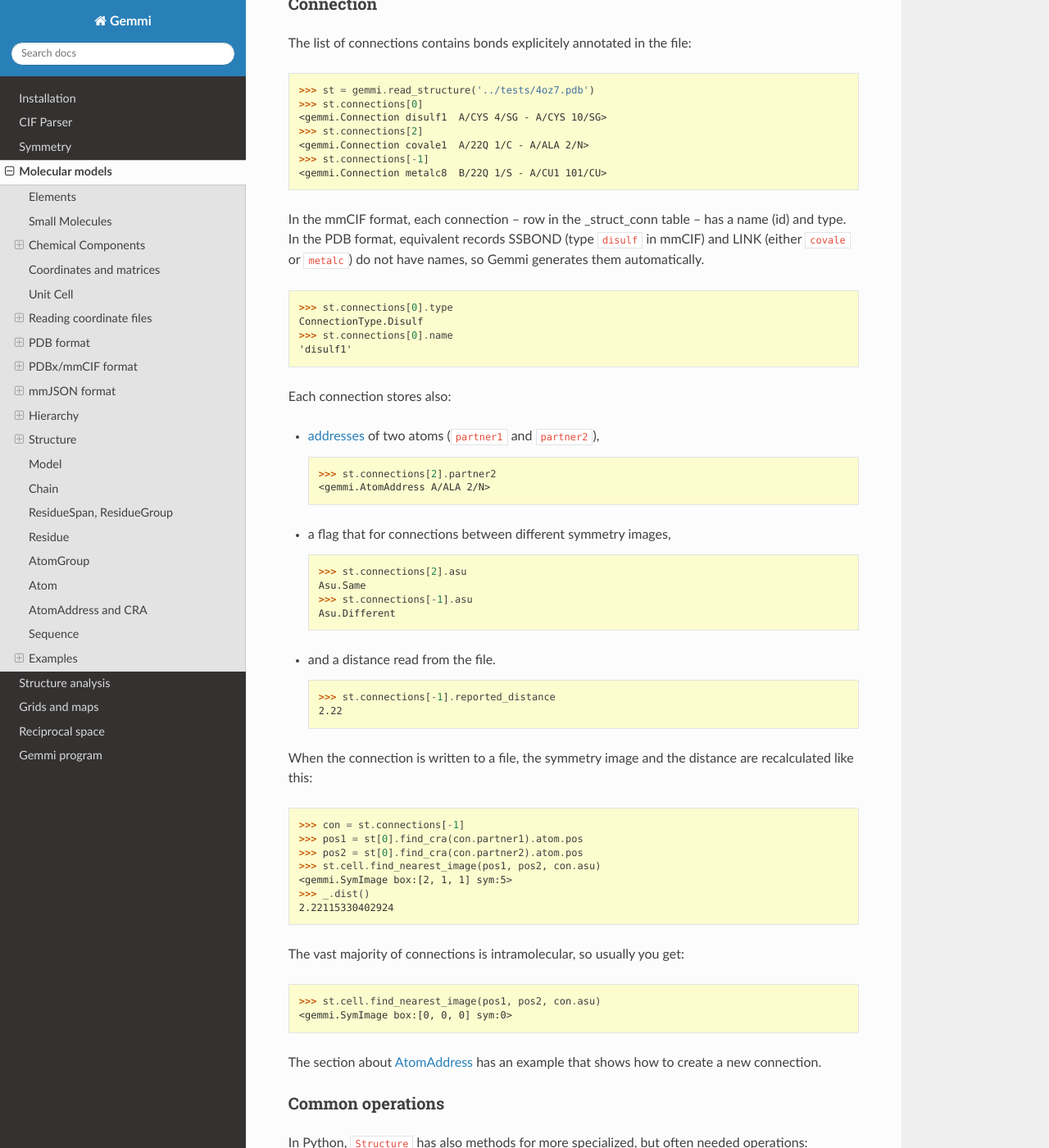
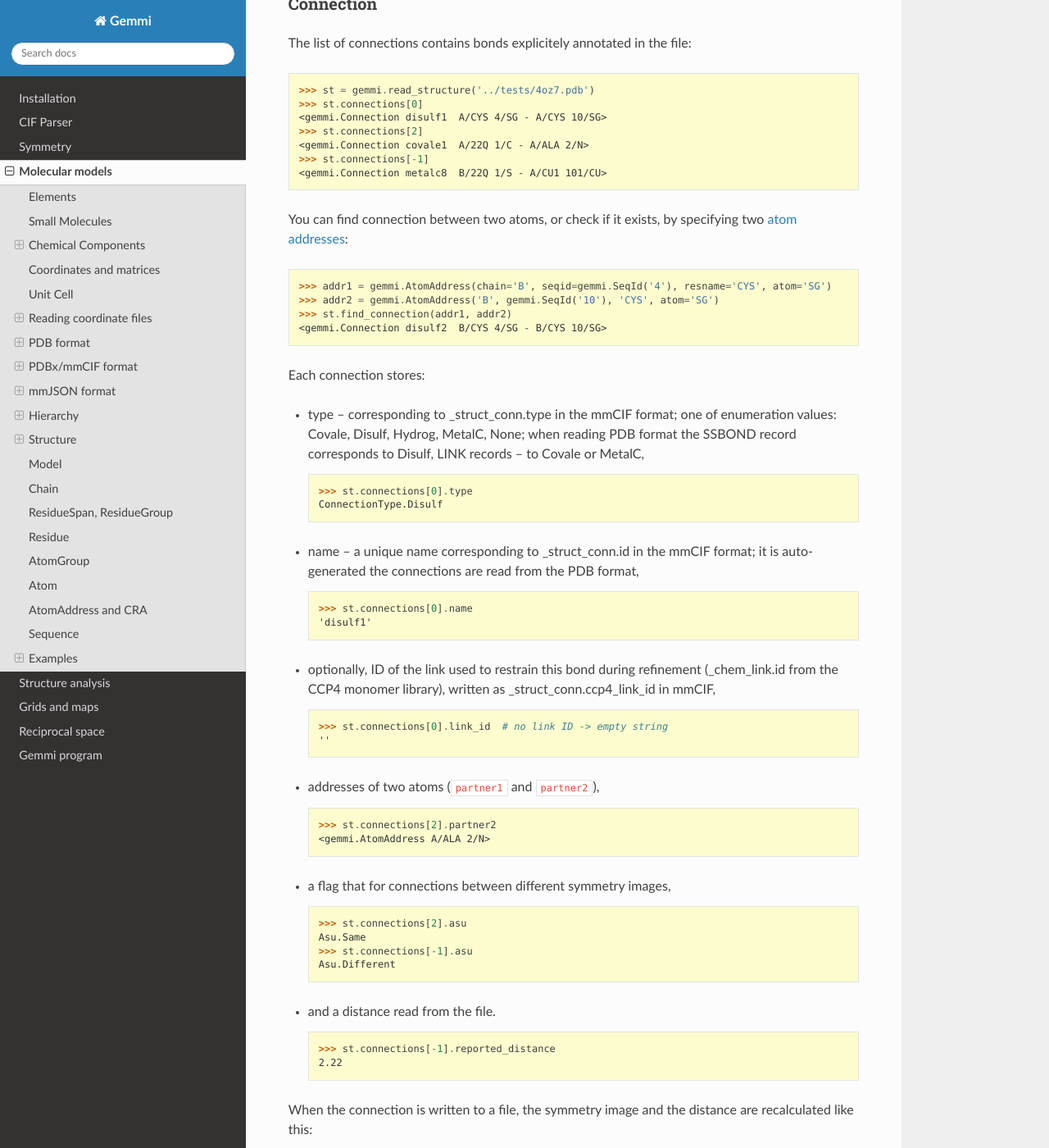
Before and after one commit to project-gemmi/gemmi, a Sphinx documentation site: the page built from docs/mol.rst, in a window 1280 px wide and 1400 px high, scrolled down 21915 px. Shown: the whole window at 82% size. Built offline with Sphinx 7.4.7 and the Read the Docs theme 2.0.0, drawn with Linux system fonts in a browser that asks for light colours.

Commit message:
Structure::find_connection()

```diff
--- a/docs/mol.rst
+++ b/docs/mol.rst
@@ -1228,23 +1228,46 @@ The list of connections contains bonds explicitely annotated in the file:
   >>> st.connections[-1]
   <gemmi.Connection metalc8  B/22Q 1/S - A/CU1 101/CU>
 
-In the mmCIF format, each connection -- row in the _struct_conn table --
-has a name (id) and type.
-In the PDB format, equivalent records SSBOND (type ``disulf`` in mmCIF)
-and LINK (either ``covale`` or ``metalc``) do not have names,
-so Gemmi generates them automatically.
-
-.. doctest::
-
-  >>> st.connections[0].type
-  ConnectionType.Disulf
-  >>> st.connections[0].name
-  'disulf1'
-
-Each connection stores also:
-
-* :ref:`addresses <atom_address>` of two atoms
-  (``partner1`` and ``partner2``),
+You can find connection between two atoms, or check if it exists,
+by specifying two :ref:`atom addresses <atom_address>`:
+
+.. doctest::
+
+  >>> addr1 = gemmi.AtomAddress(chain='B', seqid=gemmi.SeqId('4'), resname='CYS', atom='SG')
+  >>> addr2 = gemmi.AtomAddress('B', gemmi.SeqId('10'), 'CYS', atom='SG')
+  >>> st.find_connection(addr1, addr2)
+  <gemmi.Connection disulf2  B/CYS 4/SG - B/CYS 10/SG>
+
+Each connection stores:
+
+* type -- corresponding to _struct_conn.type in the mmCIF format;
+  one of enumeration values: Covale, Disulf, Hydrog, MetalC, None;
+  when reading PDB format the SSBOND record corresponds to Disulf,
+  LINK records -- to Covale or MetalC,
+
+  .. doctest::
+
+    >>> st.connections[0].type
+    ConnectionType.Disulf
+
+* name -- a unique name corresponding to _struct_conn.id in the mmCIF format;
+  it is auto-generated the connections are read from the PDB format,
+
+  .. doctest::
+
+    >>> st.connections[0].name
+    'disulf1'
+
+* optionally, ID of the link used to restrain this bond during refinement
+  (_chem_link.id from the CCP4 monomer library),
+  written as _struct_conn.ccp4_link_id in mmCIF,
+
+  .. doctest::
+
+    >>> st.connections[0].link_id  # no link ID -> empty string
+    ''
+
+* addresses of two atoms (``partner1`` and ``partner2``),
 
   .. doctest::
 
```
Also changed, not shown: 3 other files.
